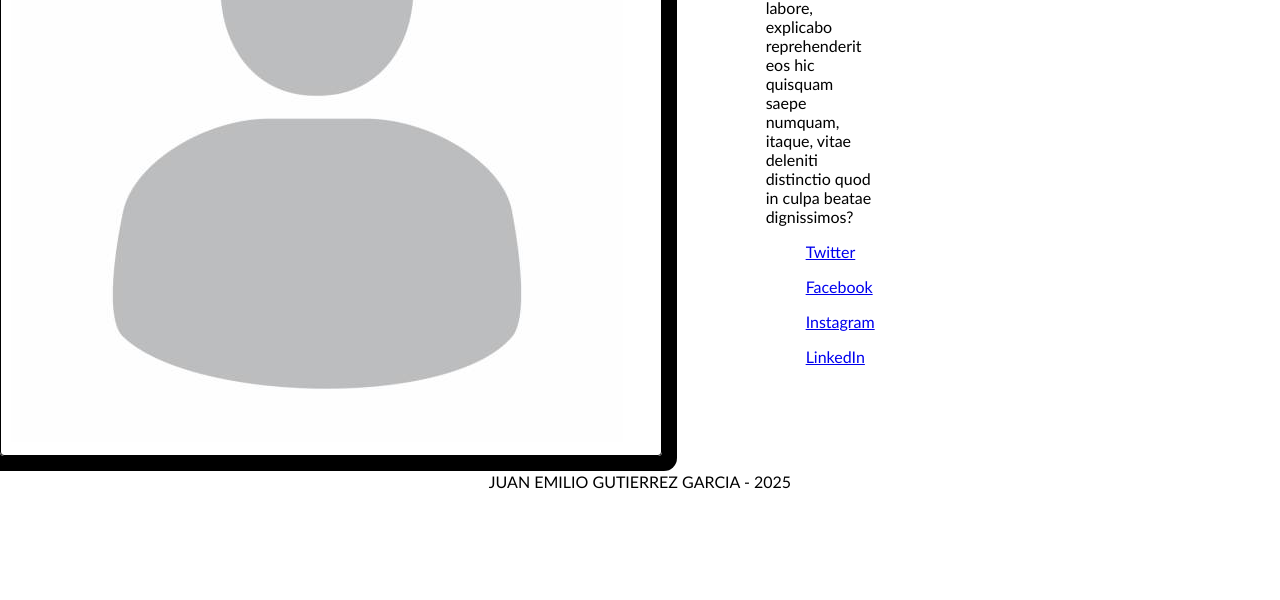
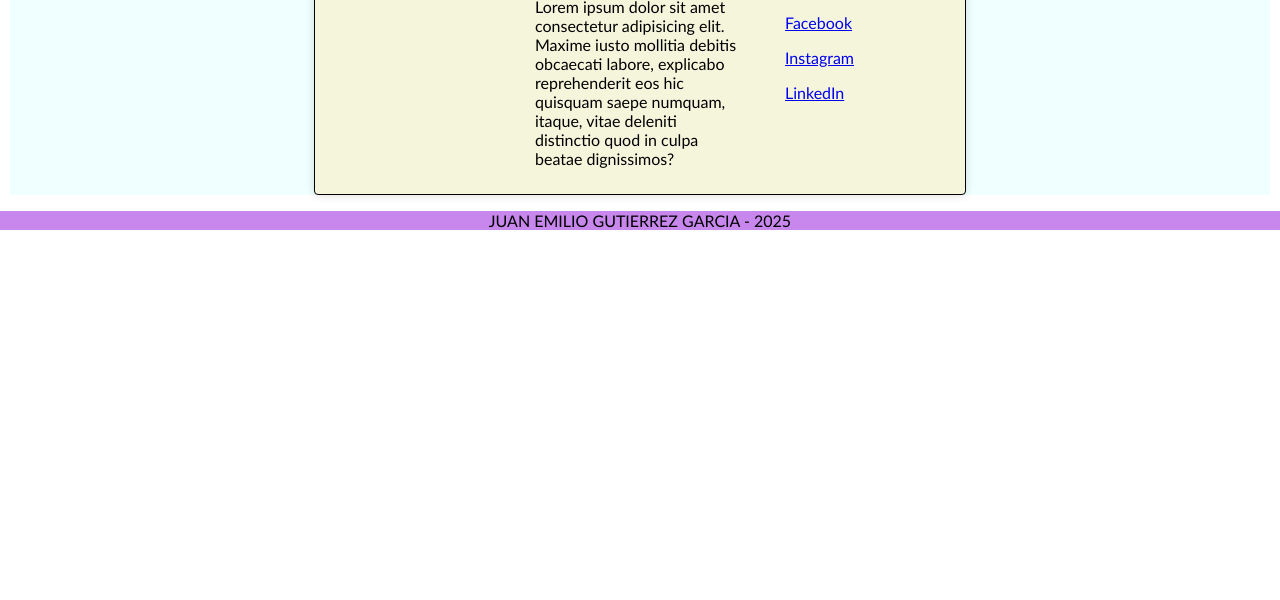
Before and after one commit to JuanGTZ07/perfil-usuario, a plain HTML site: page index.html in a window 1280 px wide. Shown: the part 200-800 px from the top of the page. Drawn offline with Linux system fonts and the light colour scheme.

Commit message:
css medio arreglado

```diff
--- a/index.html
+++ b/index.html
@@ -8,7 +8,9 @@
 </head>
 <body>
     <header>
+        <h1>
         Perfil de usuario
+        </h1>
     </header>
     <div class="content">
         <div class="perfil-card">
@@ -16,11 +18,10 @@
                 <img src="img/placeholder.jpg" alt="placeholder">
             </div>
             <div class="top">
-                <h1>
+                <h2>
                 NOMBRE DE USUARIO
-                </h1>
+                </h2>
             </div>
-            <div class="content-card">
                 <div class="ocupacion">
                     OCUPACION:
                     <p>
@@ -33,7 +34,6 @@
                     <ul> <a href="https://www.instagram.com">Instagram</a></ul>
                     <ul> <a href="https://www.linkedin.com">LinkedIn</a></ul>
                 </div>
-            </div>
         </div>
     </div>
     <footer class="">
--- a/style.css
+++ b/style.css
@@ -6,13 +6,44 @@ body {
 
 header, footer {
     text-align: center;
+    background-color: rgb(199, 135, 236);
+}
+
+.container {
+    display: flex;
+    justify-content: center;
+    align-items: center;
+    width: 100%;
+}
+
+img {
+    height: 50px;
+    max-width: auto;
+    border-radius: 30px;
+}
+
+.content {
+    display: flex;
+    justify-content: center;
+    margin: 10px;
+    background-color: azure;
 }
 
 .perfil-card {
-    display: flex;
     max-width: 50%;
     padding: 10px;
     border: 1px solid black;
     border-radius: 4px;
-    box-shadow: 0 0 0 15px;
+    box-shadow: 0 0 10px rgba(0,0,0,0.15);
+    background-color: beige;
+    display: grid;
+    grid-template-columns: repeat(3, 1fr);
+    grid-auto-rows: auto;
+    grid-column-gap: 0px;
+    grid-row-gap: 0px;
 }
+
+.side { grid-area: 1 / 1 / 3 / 2; }
+.top { grid-area: 1 / 2 / 2 / 4; }
+.ocupacion { grid-area: 2 / 2 / 3 / 3; }
+.redes { grid-area: 2 / 3 / 3 / 4; }
```
